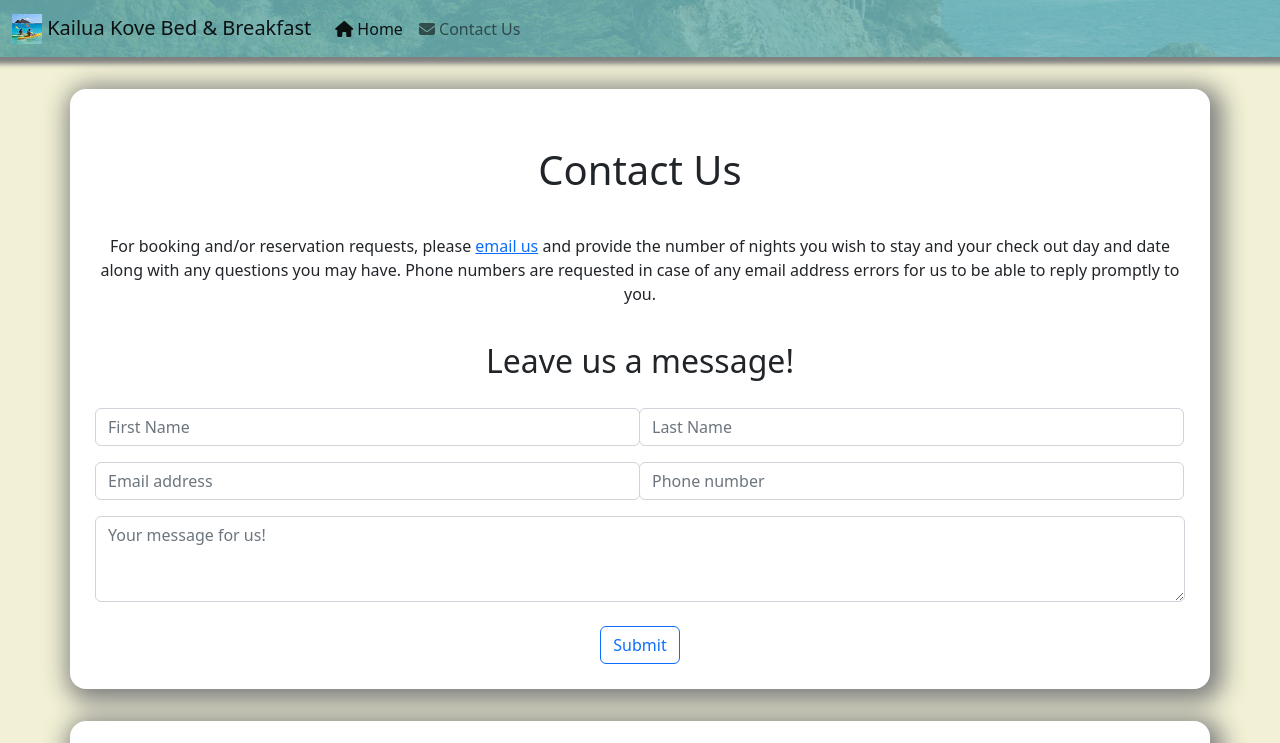
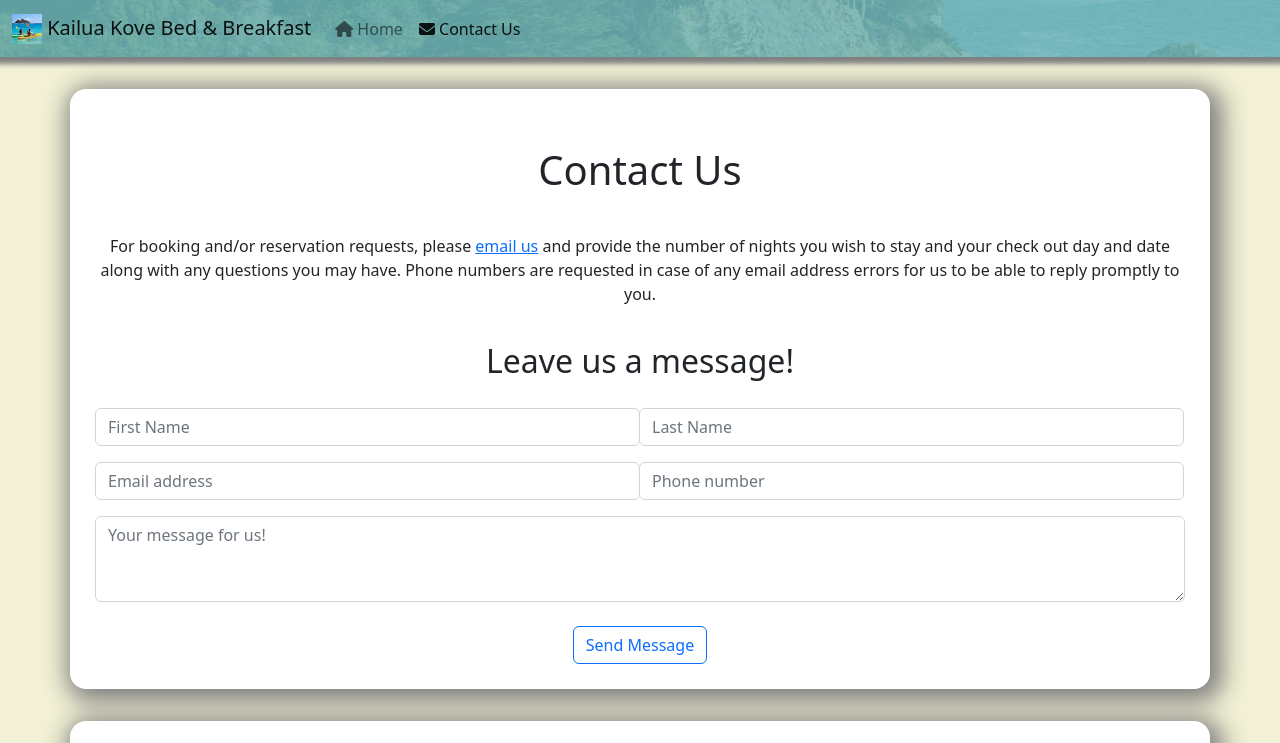
Before and after one commit to emilycheesecake/bootstrap, a plain HTML site: page contact.html in a window 1280 px wide. Shown: the top 743 px of the page. Drawn offline with nearby package versions, Linux system fonts and the light colour scheme.

Commit message:
Fixed navbar in contact.html

```diff
--- a/contact.html
+++ b/contact.html
@@ -21,10 +21,10 @@
         <div class="collapse navbar-collapse" id="navbarSupportedContent">
           <ul class="navbar-nav me-auto mb-2 mb-lg-0">
             <li class="nav-item">
-              <a class="nav-link active" aria-current="page" href="index.html"><i class="fa-solid fa-house"></i> Home</a>
+              <a class="nav-link" aria-current="page" href="index.html"><i class="fa-solid fa-house"></i> Home</a>
             </li>
             <li class="nav-item">
-              <a class="nav-link" href="contact.html"><i class="fa-solid fa-envelope"></i> Contact Us</a>
+              <a class="nav-link active" href="contact.html"><i class="fa-solid fa-envelope"></i> Contact Us</a>
             </li>
           </ul>
         </div>
@@ -56,7 +56,7 @@
 
         <textarea class="form-control" id="userMessage" rows="3" placeholder="Your message for us!"></textarea><br>
         <!-- Print inputs in alert() when submit is clicked -->
-        <button onclick="showInputs()" type="submit" class="btn btn-outline-primary">Submit</button>
+        <button onclick="showInputs()" type="submit" class="btn btn-outline-primary">Send Message</button>
         <script>
           function showInputs() {
             var fname = document.getElementById("fname").value;
```
